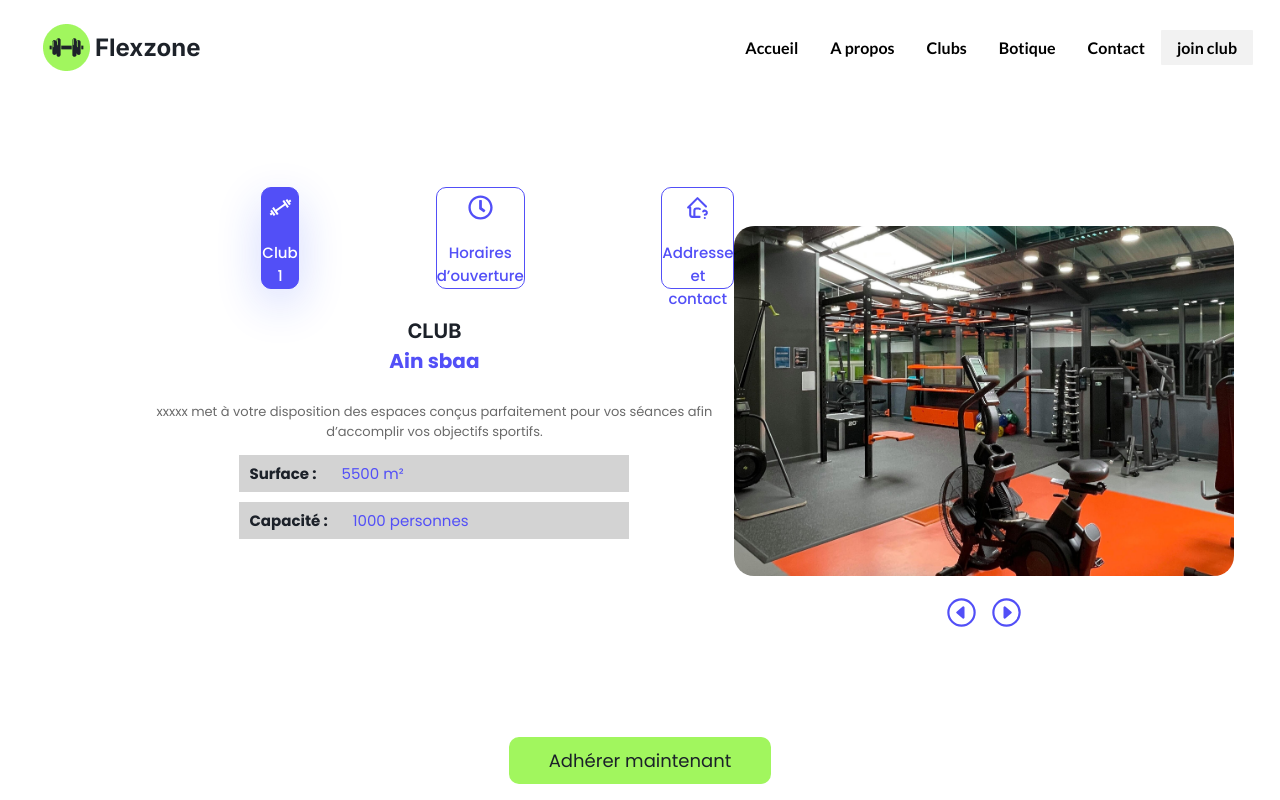
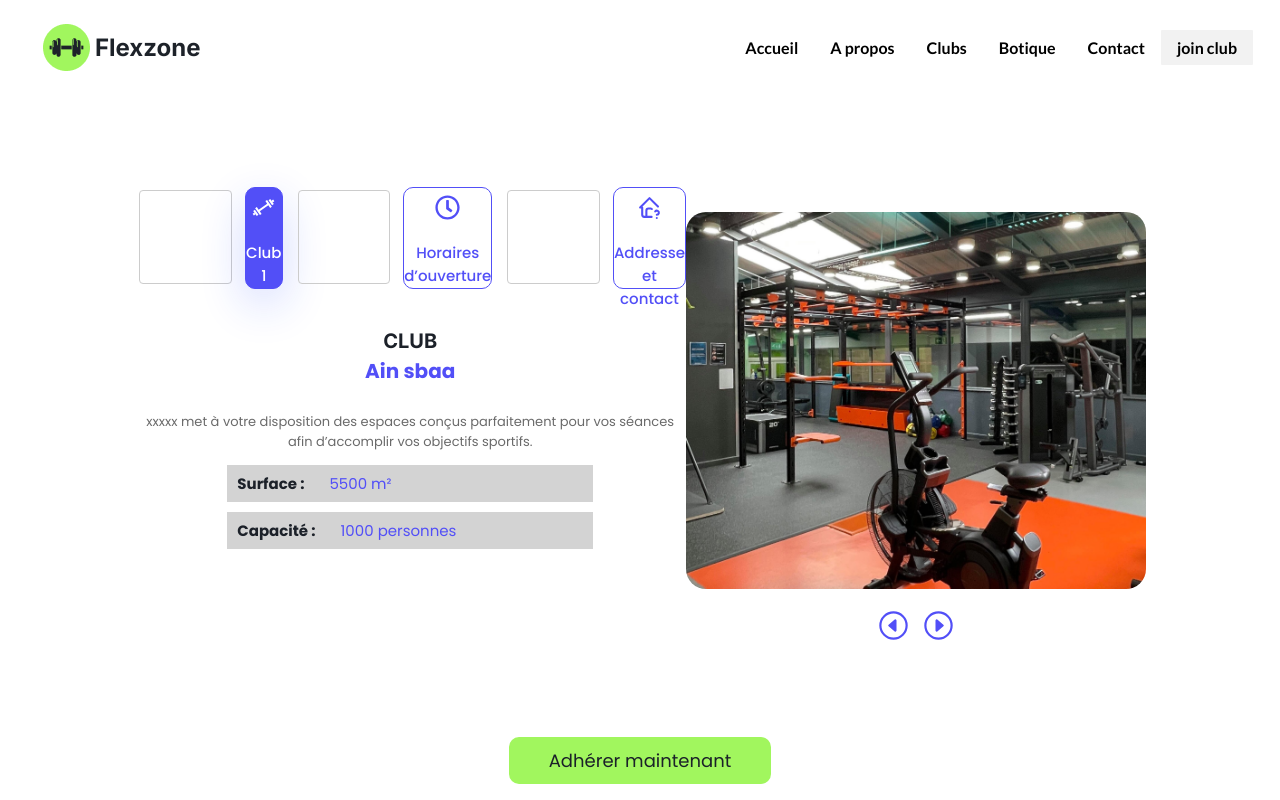
Before and after one commit to chanka1021/FlexZone, a React (Create React App) app: page /club in a window 1280 px wide. Shown: the top 800 px of the page. Built offline with nearby package versions, Linux system fonts and the light colour scheme.

Commit message:
GymInfos

```diff
--- a/package.json
+++ b/package.json
@@ -16,6 +16,7 @@
     "react-image-gallery": "^1.3.0",
     "react-router-dom": "^6.18.0",
     "react-scripts": "5.0.1",
+    "styled-components": "^6.1.6",
     "web-vitals": "^2.1.4"
   },
   "scripts": {
--- /dev/null
+++ b/src/components/ImageCarousel.js
@@ -0,0 +1,60 @@
+import React from 'react'
+import styled from 'styled-components'
+import { IoCaretBackCircleOutline, IoCaretForwardCircleOutline } from "react-icons/io5";
+import img from '../assets/gym.jpg'
+import img2 from '../assets/sec1.jpg'
+import { useState } from 'react';
+
+function ImageCarousel(props) {
+    const images = [img, img2, img, img2]
+
+    const [currentImageIndex, setCurrentImageIndex] = useState(0);
+
+    const handleNext = () => {
+        setCurrentImageIndex((prevIndex) => (prevIndex + 1) % images.length);
+    };
+
+    const handlePrevious = () => {
+        setCurrentImageIndex(
+            (prevIndex) => (prevIndex - 1 + images.length) % images.length
+        );
+    };
+
+    const Gallery = styled.div`
+    width: 100%;
+    height: 100%;
+    display: flex;
+    flex-direction: column;
+    `;
+    const ImgContainer = styled.img`
+    max-height: 400px !important;
+    width: 100%;
+    height: 100%;
+    object-fit: cover;
+    border-radius: 20px;
+    `
+    const BtnsContainer = styled.div`
+    display: flex;
+    justify-content: center;
+    margin-top: 10px;
+    `
+
+    const Btn = styled.div`
+    padding: 5px;
+    color: #524ff7;
+    font-size: 35px;
+    cursor: pointer;
+    `
+
+    return (
+        <Gallery>
+            <ImgContainer src={images[currentImageIndex]} />
+            <BtnsContainer>
+                <Btn onClick={handlePrevious}><IoCaretBackCircleOutline /></Btn>
+                <Btn onClick={handleNext} ><IoCaretForwardCircleOutline /></Btn>
+            </BtnsContainer>
+        </Gallery>
+    )
+}
+
+export default ImageCarousel
--- /dev/null
+++ b/src/components/ProductCA.js
@@ -0,0 +1,69 @@
+
+import React, { useState } from 'react';
+import '../components/styles/ProductCA.css'
+
+const ProductCA = ({ onClose }) => {
+    const [product, setProduct] = useState({
+        image: '',
+        name: '',
+        info: '',
+        price: '',
+        description: '',
+    });
+
+    const handleChange = (e) => {
+        const { name, value } = e.target;
+        setProduct((prevProduct) => ({ ...prevProduct, [name]: value }));
+    };
+
+    const handleImageUpload = (e) => {
+        // image upload
+    };
+
+    const handleSubmit = (e) => {
+        e.preventDefault();
+        // Submit
+        console.log('Product submitted:', product);
+    };
+
+    return (
+        <div className="product-form-container">
+            <button className="close-btn" onClick={onClose}>
+                x
+            </button>
+            <form onSubmit={handleSubmit}>
+                <label>
+                    Images de produit:
+                    <input type="file" accept="image/*" onChange={handleImageUpload} />
+                </label>
+
+                <label>
+                    Nom de produit:
+                    <input type="text" name="name" value={product.name} onChange={handleChange} />
+                </label>
+
+                <label>
+                    Infos:
+                    <input type="text" name="info" value={product.info} onChange={handleChange} />
+                </label>
+
+                <label>
+                    Prix:
+                    <input type="text" name="price" value={product.price} onChange={handleChange} />
+                </label>
+
+                <label>
+                    Description de produit:
+                    <textarea
+                        name="description"
+                        value={product.description}
+                        onChange={handleChange}
+                    ></textarea>
+                </label>
+                <button type="submit">Ajouter</button>
+            </form>
+        </div>
+    );
+};
+
+export default ProductCA;
--- a/src/components/gymOwner dashboard components/GymInfo.js
+++ b/src/components/gymOwner dashboard components/GymInfo.js
@@ -1,12 +1,46 @@
 import React from 'react'
+import styled from 'styled-components'
+import ImageCarousel from '../ImageCarousel'
+import '../styles/GymInfo.css'
+function GymInfo() {
 
-function GymInfo() {
+
+  const Container = styled.div`
+  display: flex;
+  align-items: center;
+  flex-direction: column;
+
+  `
+
+  const ImgContainer = styled.div`
+  height: 400px;
+  width: 500px;
+  margin: auto;
+`
+const Infos = styled.div`
+display: flex;
+gap: 40px;
+`
+
   return (
-    <div className='GymInfoContainer'>
-               <h1>Votre Club : </h1>
-               //image carousel
-               //name/adress/capacity/horaires/desc/adress/email/phone
-    </div>
+
+    <Container>
+      <h1>Votre Club : </h1>
+      <ImgContainer>
+        <ImageCarousel />
+      </ImgContainer>
+      <Infos>
+      <span>
+          <p>nom du club : <a>Club x</a></p>
+          <p>surface: <a>Club x</a></p>
+          <p>capacity : <a>Club x</a></p>
+        </span>
+        <span>  <p>telephone: <a>Club x</a></p>
+          <p>adress: <a>Club x</a></p>
+          <p>email: <a>Club x</a></p></span>
+      </Infos>
+
+    </Container>
   )
 }
 
--- a/src/components/gymOwner dashboard components/GymProducts.js
+++ b/src/components/gymOwner dashboard components/GymProducts.js
@@ -1,9 +1,11 @@
 import React from 'react'
 import '../styles/GymProducts.css'
 import { useState } from 'react';
+import ProductCA from '../ProductCA';
 
 
 function GymProducts() {
+
 
     const products = [
         {
@@ -15,6 +17,14 @@ function GymProducts() {
 
 
     const [searchNom, setSearchNom] = useState('');
+    const [showProductForm, setShowProductForm] = useState(false);
+    const handleAddProductClick = () => {
+        setShowProductForm(true);
+      };
+
+      const handleProductFormClose = () => {
+        setShowProductForm(false);
+      };
     const filteredProducts = products.filter(product =>
         product.name.toLowerCase().includes(searchNom.toLowerCase())
     );
@@ -29,7 +39,7 @@ function GymProducts() {
                 value={searchNom}
                 onChange={(e) => setSearchNom(e.target.value)}
                 className="search-input"
-            /> <div className='addProduct'>Ajouter un produit</div>
+            /> <div className='addProduct'  onClick={handleAddProductClick}>Ajouter un produit</div>
 
     </div>
 
@@ -55,6 +65,7 @@ function GymProducts() {
             ))}
         </tbody>
     </table>
+    {showProductForm && <ProductCA onClose={handleProductFormClose} />}
 </div>
 );
 }
--- a/src/components/styles/Club.css
+++ b/src/components/styles/Club.css
@@ -9,25 +9,13 @@
     height: 500px;
 }
 
-.ClubGallery {
-    width: 500px;
-    height: 350px;
-    display: flex;
-    flex-direction: column;
-    overflow: hidden;
-}
+
 .photos {
     margin: auto;
+    width: 500px;
+    height: 450px;
 }
 
-.slider-image {
-    max-height: 400px !important;
-    width: 100%;
-    height: 100%;
-    object-fit: cover;
-    border-radius: 20px;
-
-}
 
 .button-container {
     display: flex;
--- /dev/null
+++ b/src/components/styles/ProductCA.css
@@ -0,0 +1,34 @@
+.product-form-container {
+    max-width: 400px;
+    margin: 0 auto;
+    padding: 20px;
+    border: 1px solid #ccc;
+    border-radius: 8px;
+  }
+
+  label {
+    display: block;
+    margin-bottom: 10px;
+  }
+
+  input,
+  textarea {
+    width: 100%;
+    padding: 8px;
+    margin-bottom: 15px;
+    border: 1px solid #ccc;
+    border-radius: 4px;
+  }
+
+  button {
+    background-color: #4caf50;
+    color: white;
+    padding: 10px 15px;
+    border: none;
+    border-radius: 4px;
+    cursor: pointer;
+  }
+
+  button:hover {
+    background-color: #45a049;
+  }
--- a/src/pages/Club.jsx
+++ b/src/pages/Club.jsx
@@ -18,6 +18,7 @@ import { IoCaretBackCircleOutline, IoCaretForwardCircleOutline } from "react-ico
 
 import img from '../assets/gym.jpg'
 import img2 from '../assets/sec1.jpg'
+import ImageCarousel from '../components/ImageCarousel';
 
 
 function Club() {
@@ -36,19 +37,7 @@ function Club() {
     { name: "wifi", icon: FaWifi },
     { name: "restaurant", icon: IoMdRestaurant },
   ]
-  const images = [img, img2, img, img2]
 
-  const [currentImageIndex, setCurrentImageIndex] = useState(0);
-
-  const handleNext = () => {
-    setCurrentImageIndex((prevIndex) => (prevIndex + 1) % images.length);
-  };
-
-  const handlePrevious = () => {
-    setCurrentImageIndex(
-      (prevIndex) => (prevIndex - 1 + images.length) % images.length
-    );
-  };
   return (
     <div className='ClubMainContainer'>
       <div className='infos'>
@@ -78,15 +67,7 @@ function Club() {
 
         </div>
         <div className='photos'>
-          <div className='ClubGallery'><img
-            className="slider-image"
-            src={images[currentImageIndex]}
-          />
-          </div>
-          <div className="button-container">
-            <div onClick={handlePrevious}><IoCaretBackCircleOutline/></div>
-            <div onClick={handleNext}><IoCaretForwardCircleOutline/></div>
-          </div>
+          <ImageCarousel/>
         </div>
 
       </div>
```
Also changed, not shown: 1 other file (tests, documents, lock files or other folders).
